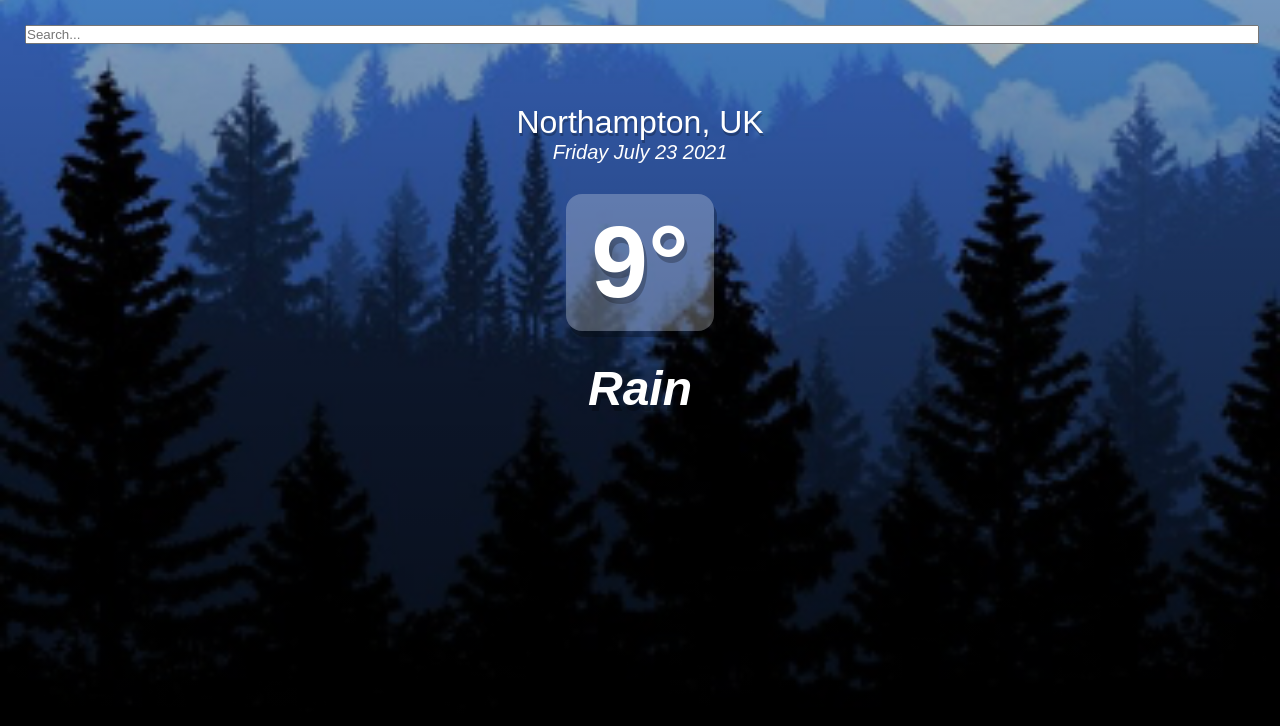
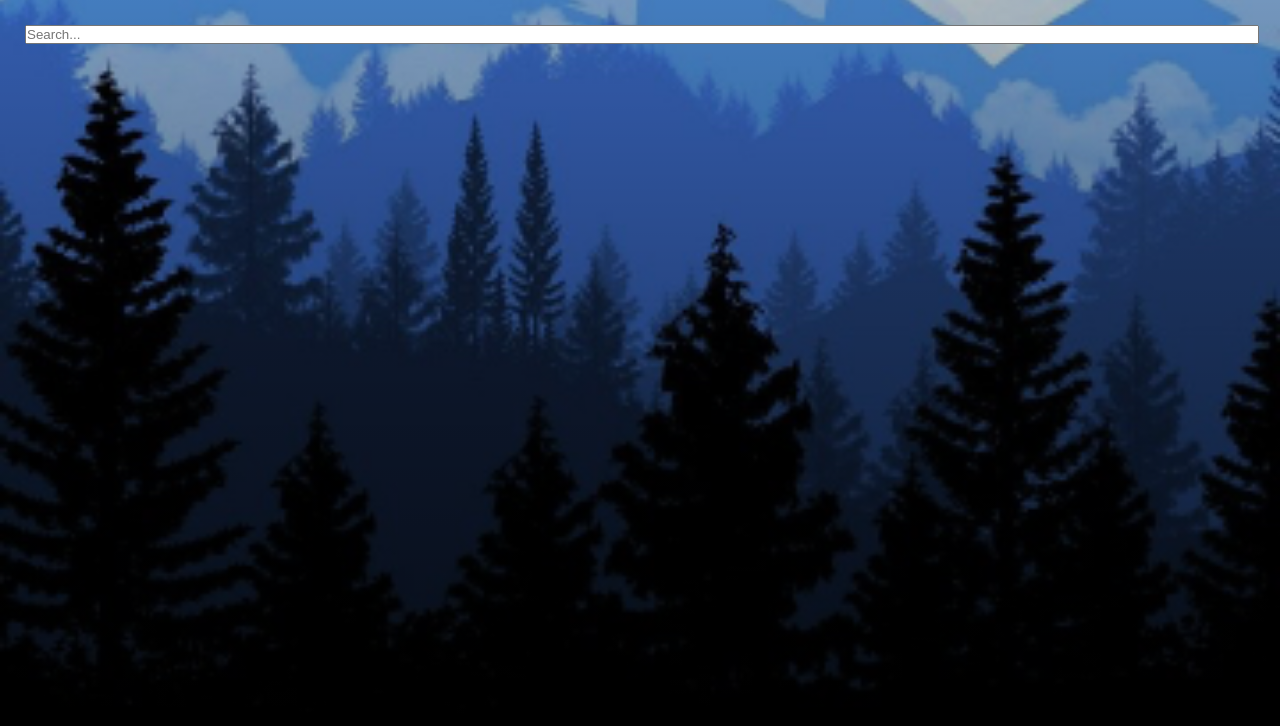
Before and after one commit to BacklotStevie/vue-weather-app, a Vue app: page / in a window 1280 px wide. Shown: the top 726 px of the page. Built offline with nearby package versions, Linux system fonts and the light colour scheme.

Commit message:
Set weather function on search bar
Connected weather function to search bar

```diff
--- a/src/App.vue
+++ b/src/App.vue
@@ -6,9 +6,9 @@
           <input type='text' class='search-box' placeholder='Search...' v-model='query' @keypress='fetchWeather'/>
         </div>
 
-        <div class='weather-wrap'>
+        <div class='weather-wrap' v-if="typeof weather.main != 'undefined'">
           <div class='location-box'>
-            <div class='location'>Northampton, UK</div>
+            <div class='location'>{{ weather.name}}, {{ weather.sys.country }}</div>
             <div class='date'>Friday July 23 2021</div>
           </div>
 
@@ -39,7 +39,7 @@ export default {
   methods: {
     fetchWeather (e){
       if (e.key == 'Enter')
-        fetch(`${this.api_base}weather?q=${this.query}&units=metric&APPID=${this.api_key}`)
+        fetch(`${this.url_base}weather?q=${this.query}&units=metric&APPID=${this.api_key}`)
           .then(res => {
             return res.json();
           }).then(this.setResults);
```
